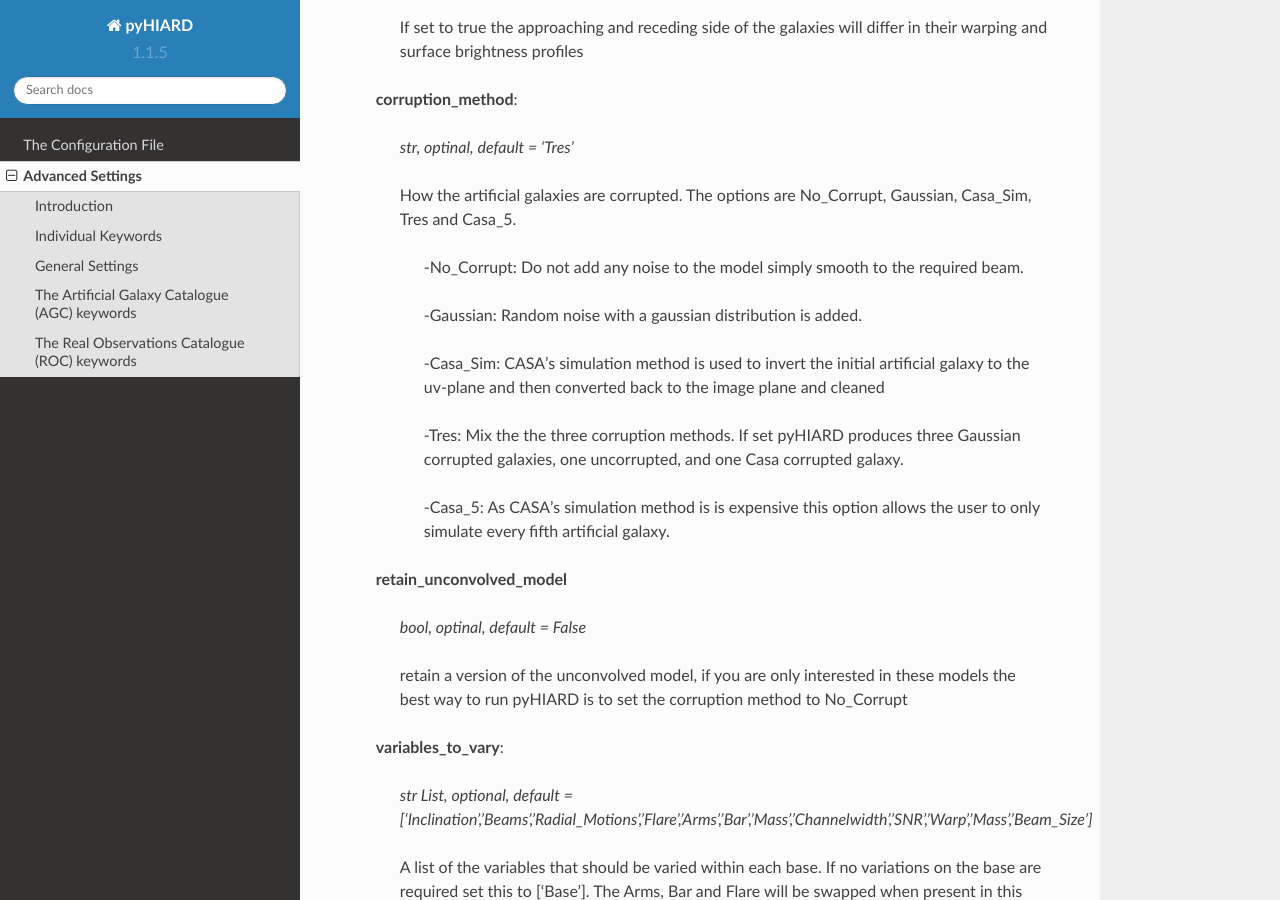
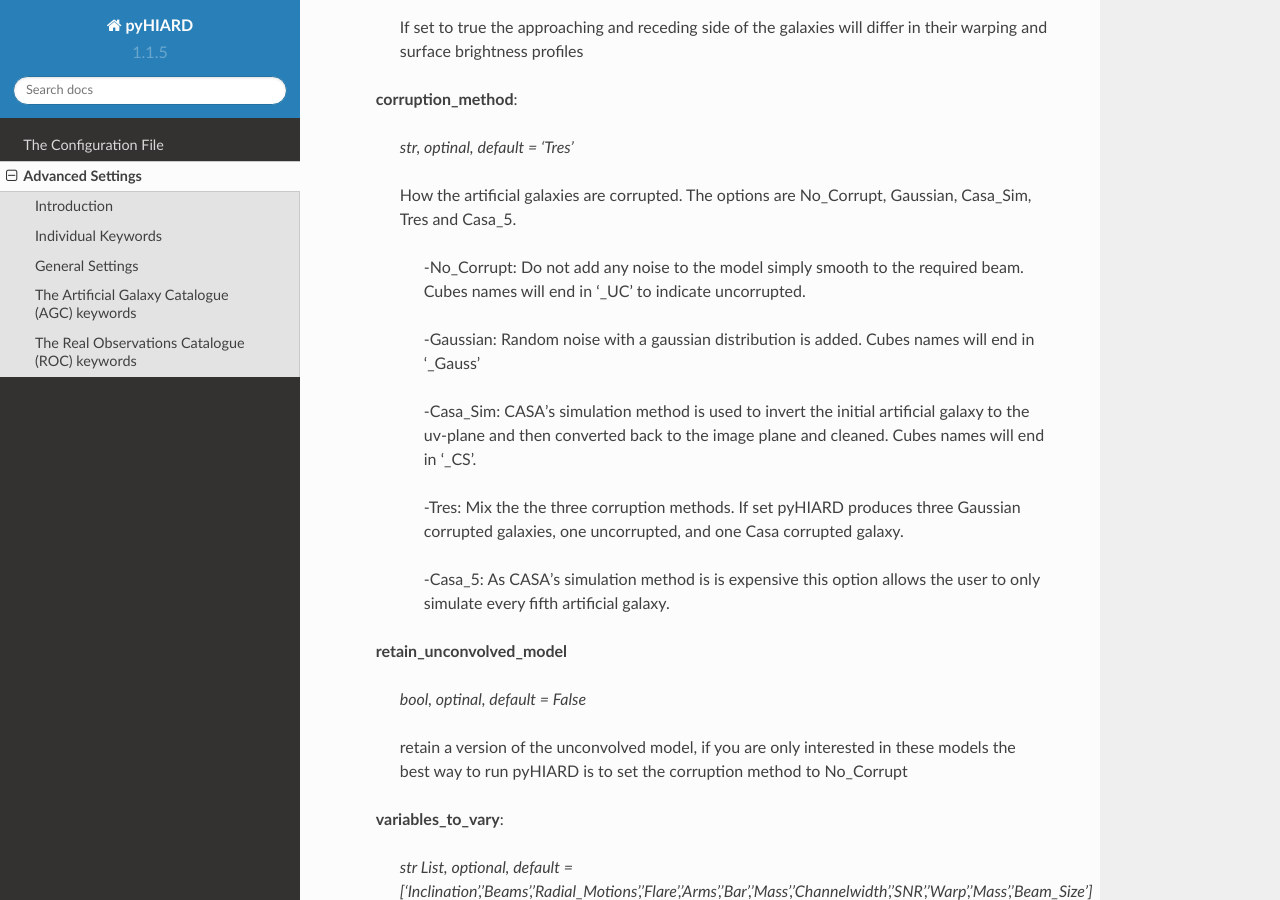
Before and after one commit to PeterKamphuis/pyHIARD, a Sphinx documentation site: the page built from docs/source/advanced.rst, in a window 1280 px wide and 900 px high, scrolled down 3152 px. Built offline with Sphinx 7.4.7 and the Read the Docs theme 2.0.0, drawn with Linux system fonts in a browser that asks for light colours.

Commit message:
Add UC indicator to uncorrupted cube, +docs fixes

```diff
--- a/docs/source/advanced.rst
+++ b/docs/source/advanced.rst
@@ -122,11 +122,11 @@ The Artificial Galaxy Catalogue (AGC) keywords
 
       How the artificial galaxies are corrupted. The options are No_Corrupt, Gaussian, Casa_Sim, Tres and Casa_5.
 
-        -No_Corrupt: Do not add any noise to the model simply smooth to the required beam.
+        -No_Corrupt: Do not add any noise to the model simply smooth to the required beam. Cubes names will end in '_UC' to indicate uncorrupted.
 
-        -Gaussian: Random noise with a gaussian distribution is added.
+        -Gaussian: Random noise with a gaussian distribution is added. Cubes names will end in '_Gauss'
 
-        -Casa_Sim: CASA's simulation method is used to invert the initial artificial galaxy to the uv-plane and then converted back to the image plane and cleaned
+        -Casa_Sim: CASA's simulation method is used to invert the initial artificial galaxy to the uv-plane and then converted back to the image plane and cleaned. Cubes names will end in '_CS'.
 
         -Tres: Mix the the three corruption methods. If set pyHIARD produces three Gaussian corrupted galaxies, one uncorrupted, and one Casa corrupted galaxy.
 
```
Also changed, not shown: 1 other file.
